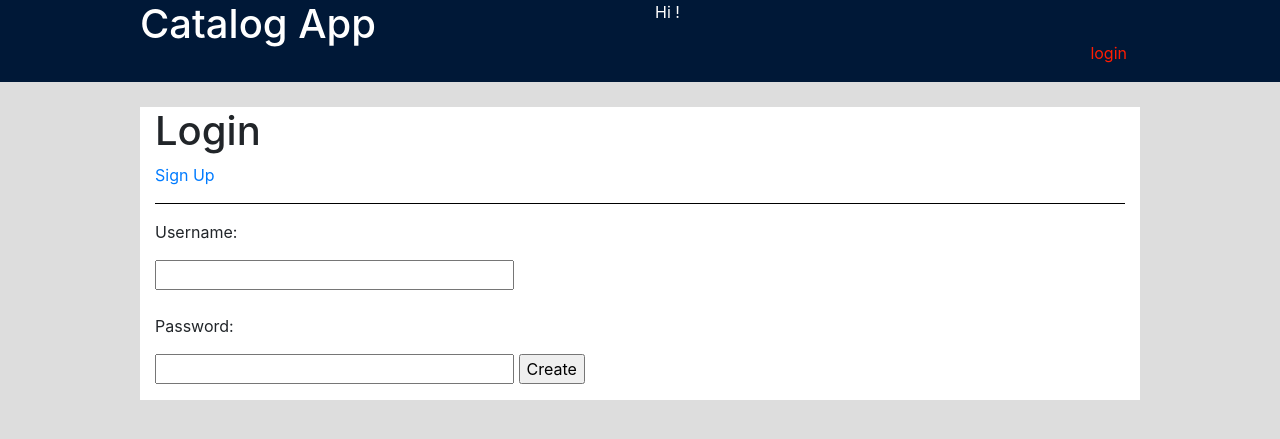
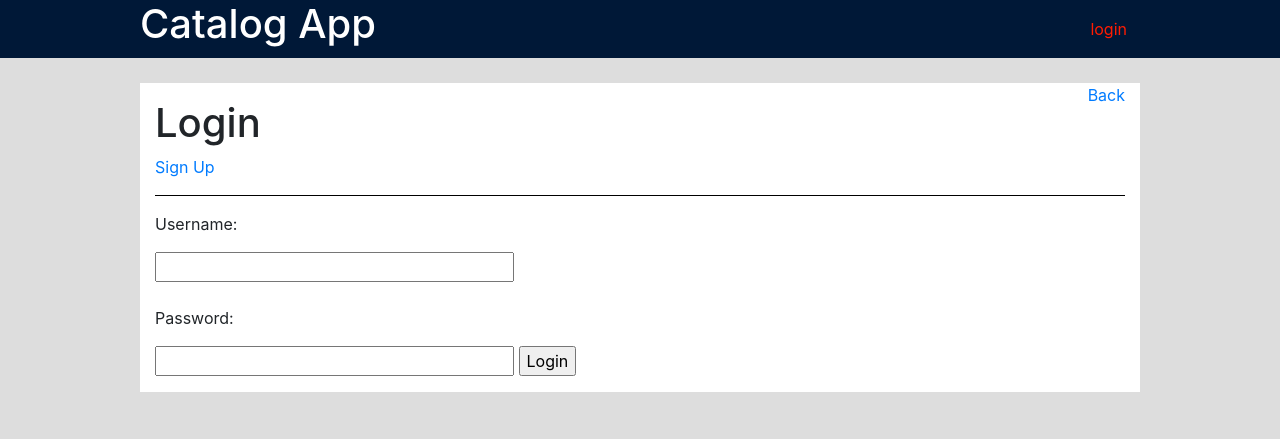
Before and after one commit to Jbrown95/catalogProj, a Flask app: page /login in a window 1280 px wide. Shown: the top 439 px of the page. Run offline with Flask 2, Linux system fonts and the light colour scheme; some libraries are stand-ins or nearby versions.

Commit message:
finishing touches with login required pages

```diff
--- a/application.py
+++ b/application.py
@@ -1,6 +1,8 @@
 from flask import Flask,render_template,redirect,url_for,request,abort, g
 from flask import session as login_session
-from flask_login import login_manager,LoginManager,login_user
+from flask_login import login_manager,LoginManager,login_user,logout_user,login_required
+from urlparse import urlparse, urljoin
+
 
 
 
@@ -17,8 +19,11 @@ DBSession = sessionmaker(bind=engine)
 session = DBSession()
 app = Flask(__name__)
 
+USE_SESSION_FOR_NEXT = True
 login_manager = LoginManager()
 login_manager.init_app(app)
+login_manager.login_view = "login"
+
 
 
 @login_manager.user_loader
@@ -29,23 +34,11 @@ def load_user(user_id):
         user = None
     return user
 
-
-# @auth.verify_password
-# def verify_password(username_or_token, password):
-#     #Try to see if it's a token first
-#     user_id = User.verify_auth_token(username_or_token)
-#     if user_id:
-#         user = session.query(User).filter_by(id = user_id).one()
-#     else:
-#         user = session.query(User).filter_by(username = username_or_token).first()
-#         if not user or not user.verify_password(password):
-#             return False
-#     g.user = user
-#     print(user.username)
-#     print(1)
-#     return True
-
-
+def is_safe_url(target):
+    ref_url = urlparse(request.host_url)
+    test_url = urlparse(urljoin(request.host_url, target))
+    return test_url.scheme in ('http', 'https') and \
+           ref_url.netloc == test_url.netloc
 
 
 @app.route('/')
@@ -58,11 +51,12 @@ def home():
 @app.route('/login',methods=['GET','POST'])
 def login():
     if request.method == 'GET':
-        return render_template('login.html')
-    else:
+        next = request.args.get('next')
+        return render_template('login.html',next = next)
+    elif request.method == 'POST':
         username = request.form['username']
         password = request.form['password']
-        print(username,password)
+        next = request.form['next']
         if username == '' or password == '':
             return redirect(url_for('login'))
         else:
@@ -70,23 +64,23 @@ def login():
             print(type(user))
             if not user or not user.verify_password(password):
                 return redirect(url_for('login'))
-            print(user.get_id())
-            print(type(user))
-            print(user.is_authenticated())
-            print(user.is_anonymous())
+
             login_user(user)
-            # return redirect(url_for('home'))
-            print(0)
-            category = session.query(Category).all()
-            print(1)
-            items = session.query(Item).order_by(Item.created_date.desc()).all()
-            print(2)
-            return render_template('home.html',category=category,items=items)
+            if not is_safe_url(str(next)):
+                return abort(400)
+            if next == 'None':
+                return redirect(url_for('home'))
+            else:
+                return redirect(next)
 
-@app.route('/logout')
+
+
+@app.route("/logout")
+@login_required
 def logout():
-    g.user = ''
+    logout_user()
     return redirect(url_for('home'))
+
 
 @app.route('/new_user',methods=['GET','POST'])
 def new_user():
@@ -105,6 +99,7 @@ def new_user():
         user.hash_password(password)
         session.add(user)
         session.commit()
+
         return redirect(url_for('home'))
 
 
@@ -123,12 +118,9 @@ def catalogItem(category_name,item_name):
 
 
 @app.route('/catalog/add/category',methods=['GET','POST'])
-# @auth.login_required
+@login_required
 def addCategory():
-    print
-    if request.method == 'GET':
-        return render_template('addCat.html')
-    elif request.method == 'POST':
+    if request.method == 'POST':
         if request.form['name']:
             name = request.form['name']
             try:
@@ -143,10 +135,11 @@ def addCategory():
             return render_template('addCat.html')
 
     else:
-        return "NOPE"
+        return render_template('addCat.html')
 
 
 @app.route('/catalog/delete/category/<string:category_name>',methods=['GET','POST'])
+@login_required
 def deleteCategory(category_name):
     if request.method == 'GET':
         try:
@@ -165,6 +158,7 @@ def deleteCategory(category_name):
 
 
 @app.route('/catalog/add/item',methods=['GET','POST'])
+@login_required
 def addItem():
     if request.method == 'GET':
         categories = session.query(Category).all()
@@ -202,6 +196,7 @@ def addItem():
 
 
 @app.route('/catalog/delete/<string:item_name>/')
+@login_required
 def deleteItem(item_name):
     if request.method == 'GET':
         item_to_delete = session.query(Item).filter_by(item_name=item_name).one()
@@ -222,4 +217,4 @@ def itemDescription(item_name):
 if __name__ == '__main__':
     app.secret_key = "super_secret_key"
     app.debug = True
-    app.run(host = '0.0.0.0', port = 8080)
+    app.run(host = '0.0.0.0', port = 5000)
--- a/templates/addCat.html
+++ b/templates/addCat.html
@@ -3,6 +3,8 @@
 <div class='sub-body container-fluid'>
     <div class='row'>
       <div class='col-sm-12' style='min-width:100%;'>
+      <p><a style="float:right" href="{{url_for('home')}}">Back</a></p>
+
         <h1 >Add A Category</h1>
       <hr>
       <p> form for adding a category</p>
--- a/templates/base.html
+++ b/templates/base.html
@@ -11,8 +11,14 @@
           <h1 class='main-header'>Catalog App</h1>
         </div>
         <div class='col-sm-6'>
-            Hi {{ current_user.username}}!
+          {% if current_user.get_id() %}
+          <p><a class='btn' type='button' value='login' href="{{url_for('logout')}}">logout</a></p>
+          <p> Welcome {{current_user.username }}</p>
+          {% else %}
           <p><a class='btn' type='button' value='login' href="{{url_for('login')}}">login</a></p>
+          {% endif %}
+
+
           <!-- <p><a class='btn' type='button' value='logout' href="{{url_for('logout')}}">logout</a></p> -->
         </div>
       </div>
--- a/templates/category.html
+++ b/templates/category.html
@@ -5,10 +5,14 @@
       <div class='col-sm-12' style='min-width:100%;'>
         <p><a style="float:right" href="{{url_for('home')}}">Back</a></p>
         <h1 >{{category_name.name}}</h1>
+        {% if current_user.get_id() %}
         <p><a href="{{url_for('deleteCategory',category_name=category_name.name)}}">Delete Category</a></p>
+        {% endif %}
         <hr>
         <h2>Related Items</h2>
+        {% if current_user.get_id() %}
         <p><a href="{{url_for('addItem')}}">Add Item</a></p>
+        {% endif %}
         <hr>
         {% for item in items %}
         <p><a href="{{url_for('itemDescription',item_name=item.item_name)}}">{{item.item_name}}</a></p>
--- a/templates/home.html
+++ b/templates/home.html
@@ -5,7 +5,9 @@
       <div class='col-sm-4 verticalLine' style='min-width:50%;'>
         <h1 >Categories</h1>
         <hr>
+        {% if current_user.get_id() %}
         <a href="{{url_for('addCategory')}}">Add Category</a>
+        {% endif %}
         </br>
         </br>
         <div >
@@ -17,7 +19,9 @@
   <div class='col-sm-4' style='min-width:50%;'>
     <h1>Items</h1>
     <hr>
+    {% if current_user.get_id() %}
     <a href="{{url_for('addItem')}}">Add Item</a>
+    {% endif %}
   </br>
   </br>
     {% for i in items %}
--- a/templates/itemDescription.html
+++ b/templates/itemDescription.html
@@ -3,9 +3,11 @@
 <div class='sub-body container-fluid'>
     <div class='row'>
       <div class='col-sm-12 verticalLine' style='min-width:50%;'>
-        <p><a style="float:right" href="{{url_for('home')}}">Back</a></p>
+        <p><a style="float:right" href="{{url_for('category',category_name=item.category.name)}}">Back</a></p>
         <h1 >{{item.item_name}}</h1>
+        {% if current_user.get_id() %}
         <p><a href="{{url_for('deleteItem',item_name=item.item_name)}}">Delete Item</a></p>
+        {% endif %}
 
         <hr>
         <p>description:{{item.description}}<p>
--- a/templates/login.html
+++ b/templates/login.html
@@ -3,6 +3,7 @@
 <div class='sub-body container-fluid'>
     <div class='row'>
       <div class='col-sm-12' style='min-width:100%;'>
+        <p><a style="float:right" href="{{url_for('home')}}">Back</a></p>
         <h1 >Login</h1>
         <p><a value='Sign Up' href="{{url_for('new_user')}}">Sign Up</a></p>
 
@@ -16,8 +17,9 @@
   </br>
       <p>Password:</p>
       <input type='text' size='30' name='password'>
+      <input style="display:none" name='next' value='{{next}}'>
 
-      <input type='submit' value='Create'>
+      <input type='submit' value='Login'>
 
       </form>
       {% for i in users %}
--- a/templates/newuser.html
+++ b/templates/newuser.html
@@ -3,6 +3,7 @@
 <div class='sub-body container-fluid'>
     <div class='row'>
       <div class='col-sm-12' style='min-width:100%;'>
+        <p><a style="float:right" href="{{url_for('home')}}">Back</a></p>
         <h1 >Create New User</h1>
         <p><a value='Login' href="{{url_for('login')}}">Login</a></p>
 
```
